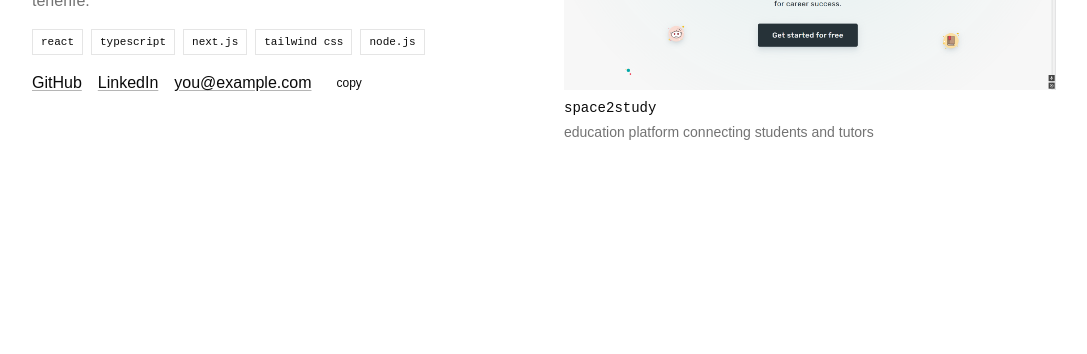
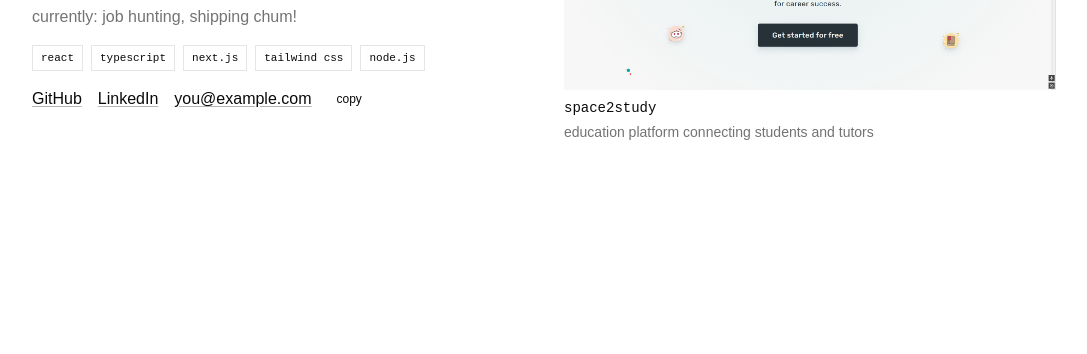
Before and after one commit to ImDarkly/portfolio, an Astro site in the folder web/: page / in a window 1280 px wide. Shown: the part 446-800 px from the top of the page, without its empty margins (96-1183 px from the left). Built offline with nearby package versions, Linux system fonts and the light colour scheme; Astro itself is replaced by a stand-in of ours.

Commit message:
feat(web): add currently line to hero
Adds a muted currently line under the bio, driven by a named
currently constant at the top of Hero.astro so it is trivial to update.

Refs #47

```diff
--- a/web/src/components/sections/Hero.astro
+++ b/web/src/components/sections/Hero.astro
@@ -1,5 +1,6 @@
 ---
 const email = import.meta.env.PUBLIC_EMAIL ?? ""
+const currently = "currently: job hunting, shipping chum!"
 ---
 
 <section class="flex w-full flex-col items-start gap-2">
@@ -21,4 +22,9 @@ const email = import.meta.env.PUBLIC_EMAIL ?? ""
       href={`mailto:${email}`}>open to frontend roles</a
     >, remote or in tenerife.
   </p>
+  <p
+    class="max-w-prose font-sans text-sm leading-6 text-muted-foreground lowercase sm:text-base"
+  >
+    {currently}
+  </p>
 </section>
```
